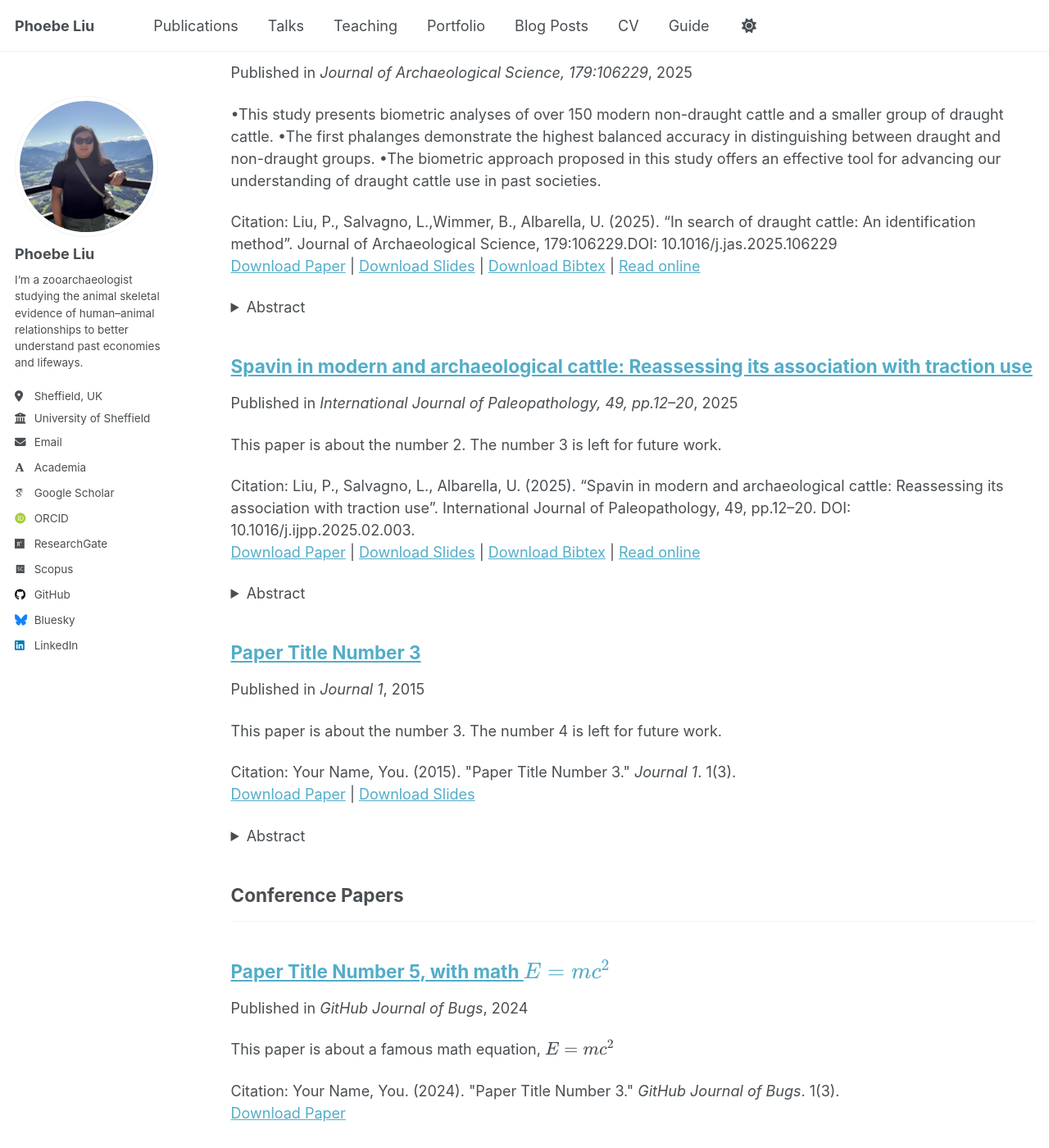
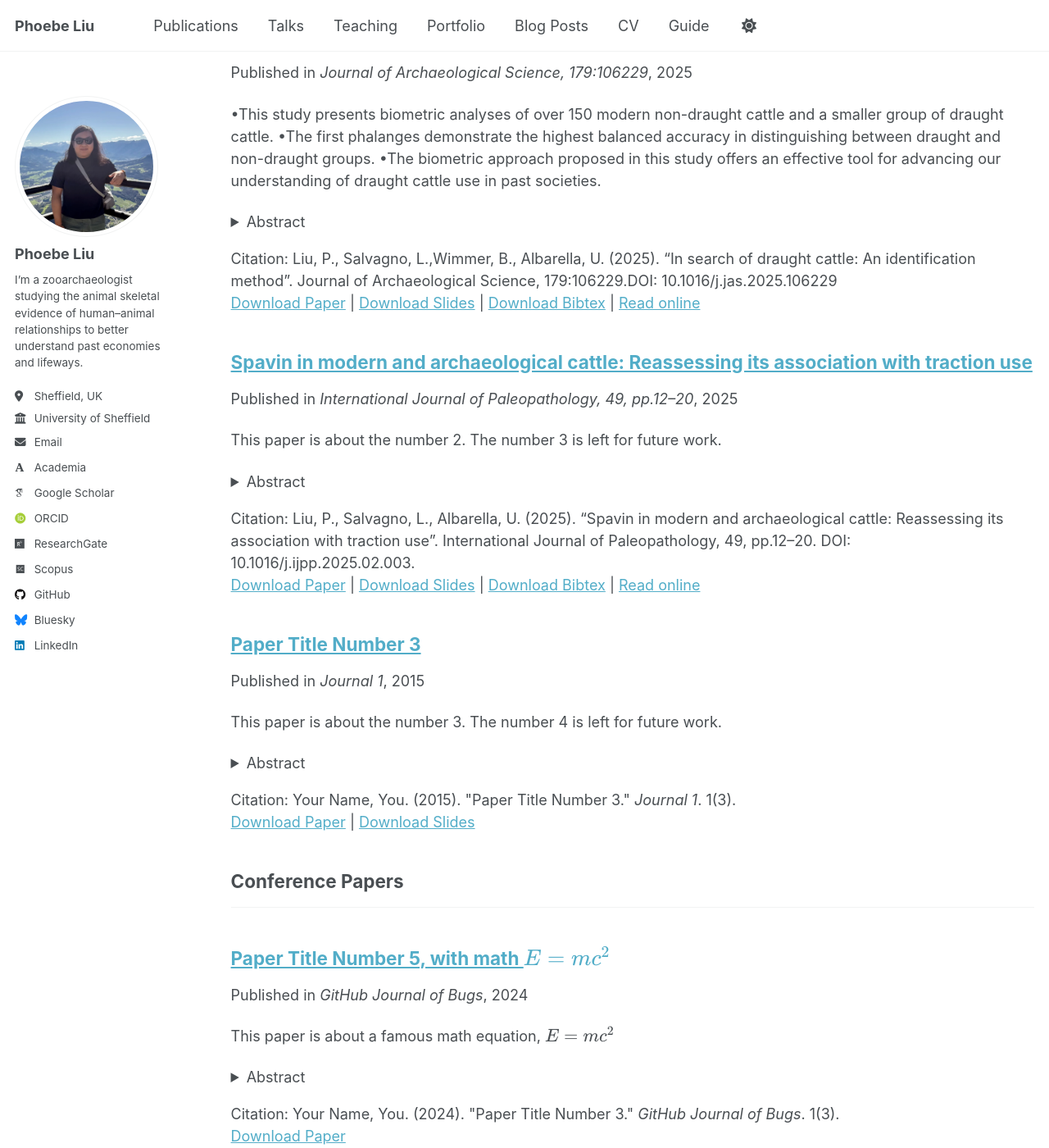
Before and after one commit to Phoebe-WCLiu/phoebe-wcliu.github.io, a Jekyll site: the page built from _pages/publications.html, in a window 1280 px wide and 1400 px high, scrolled down 233 px. Shown: the whole window at 82% size. Built offline with Jekyll 4.4.1, drawn with Linux system fonts in a browser that asks for light colours; some web fonts are replaced; a script that is not in the unit is left out; some of the changed text lies outside the part shown.

Commit message:
Update archive-single.html

```diff
--- a/_includes/archive-single.html
+++ b/_includes/archive-single.html
@@ -51,6 +51,13 @@
     {% elsif post.excerpt and site.read_more == 'enabled' %}
     <p class="archive__item-excerpt" itemprop="description"><p>{{ post.excerpt | markdownify | remove: '<p>' | remove: '</p>' }}<strong><a href="{{ base_path }}{{ post.url }}" rel="permalink"> Read more</a></strong></p></p>
     {% endif %}
+
+        {% if post.excerpt %}
+  <details>
+    <summary>Abstract</summary>
+    <p>{{ post.excerpt | markdownify }}</p>  <!-- Use markdownify if your excerpt has Markdown formatting -->
+  </details>
+{% endif %}
 
 {% if post.citation and post.paperurl and post.slidesurl and post.bibtexurl and post.onlineurl %}
   <p>Citation: {{ post.citation }}<br /><a href="{{ post.paperurl }}">Download Paper</a> | <a href="{{ post.slidesurl }}">Download Slides</a> | <a href="{{ post.bibtexurl }}">Download Bibtex</a> | <a href="{{ post.onlineurl }}">Read online</a></p>
@@ -115,12 +122,7 @@
 {% elsif post.onlineurl %}
   <p><a href="{{ post.onlineurl }}">Read online</a></p>
 {% endif %}
-    {% if post.excerpt %}
-  <details>
-    <summary>Abstract</summary>
-    <p>{{ post.excerpt | markdownify }}</p>  <!-- Use markdownify if your excerpt has Markdown formatting -->
-  </details>
-{% endif %}
+
 
   </article>
 </div>
```
